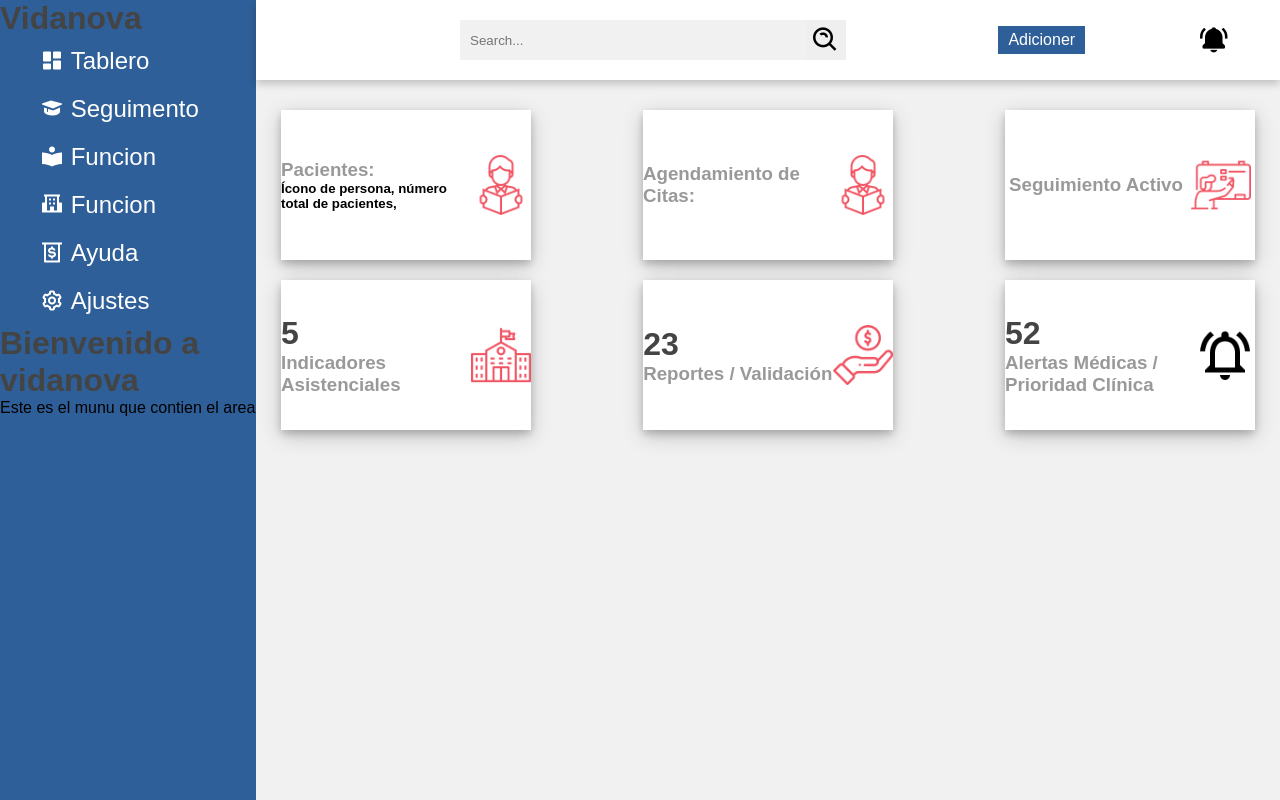
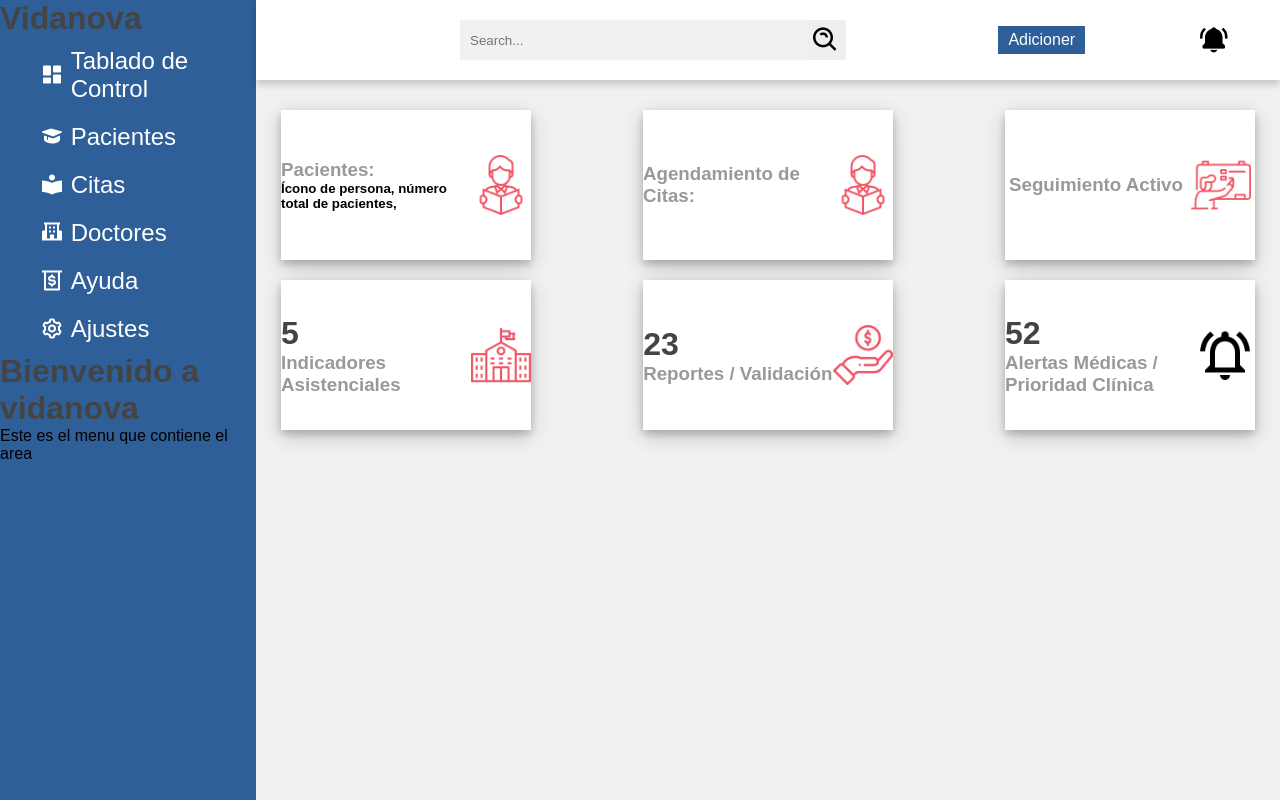
Before and after one commit to AMEZQUITAJUAN/ProyectoVidanova, a Django app: template vida_nova/templates/index.html in a window 1280 px wide. Run offline with Django 5.2, Linux system fonts and the light colour scheme; the template is opened without the code that fills it, so the values that code supplies are empty.

Commit message:
Titulosdebarra

```diff
--- a/vida_nova/templates/layout.html
+++ b/vida_nova/templates/layout.html
@@ -20,17 +20,17 @@
         </div>
         <nav class="sidebar">
             <ul>
-                <li><i class="bx bxs-dashboard"></i>&nbsp;<samp>Tablero</samp></li>
-                <li><i class="bx bxs-graduation"></i>&nbsp;<samp>Seguimento</samp></li>
-                <li><i class="bx bxs-book-reader"></i>&nbsp;<samp>Funcion</samp></li>
-                <li><i class="bx bxs-school"></i>&nbsp;<samp>Funcion</samp></li>
+                <li><i class="bx bxs-dashboard"></i>&nbsp;<samp>Tablado de Control</samp></li>
+                <li><i class="bx bxs-graduation"></i>&nbsp;<samp>Pacientes</samp></li>
+                <li><i class="bx bxs-book-reader"></i>&nbsp;<samp>Citas </samp></li>
+                <li><i class="bx bxs-school"></i>&nbsp;<samp>Doctores</samp></li>
                 <li><i class="bx bx-money-withdraw"></i>&nbsp;<samp>Ayuda</samp></li>
                 <li><i class="bx bx-cog"></i>&nbsp;<samp>Ajustes</samp></li>
             </ul>
         </nav>
         <menu class="content">
             <h1>Bienvenido a vidanova</h1>
-            <p>Este es el munu que contien el area</p>
+            <p>Este es el menu que contiene el area</p>
         </menu>
     </div>
     {% block content %}
```
